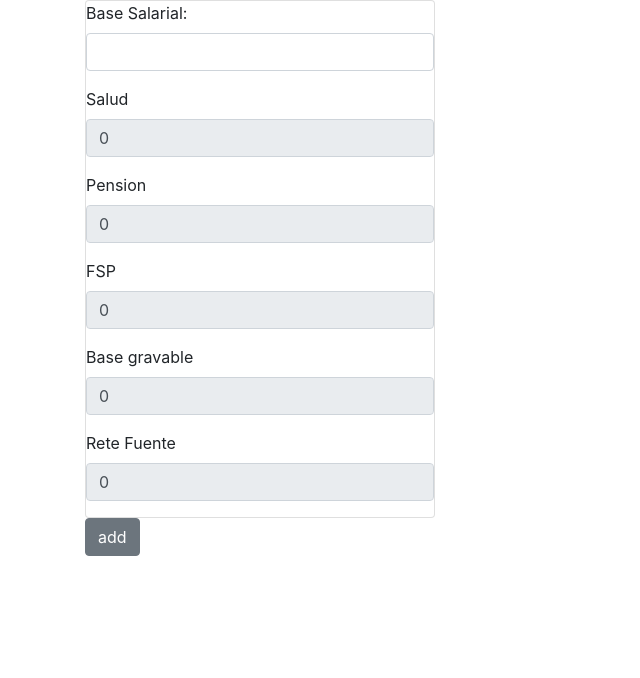
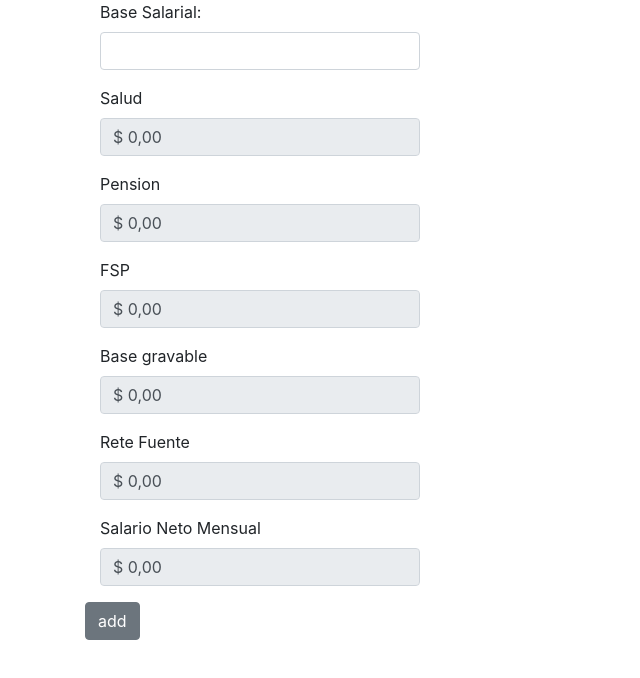
Before and after one commit to dnlgmzddr/salary-calc-simple, a React (Create React App) app: page / in a window 1280 px wide. Shown: the top 678 px of the page, without its empty margins (0-640 px from the left). Built offline with nearby package versions, Linux system fonts and the light colour scheme.

Commit message:
Fix RETE fuente calculation, add formating.
Add extra logging messages.

```diff
--- a/src/App.js
+++ b/src/App.js
@@ -32,7 +32,7 @@ class App extends Component {
                 <Row>
                 {
                     this.state.calculators.map((calc, index) => {
-                       return <Col xs="4" index={index} key={index}> <SalaryCalculator></SalaryCalculator> </Col>
+                       return <Col xs="12" sm="6" md="4" index={index} key={index}> <SalaryCalculator></SalaryCalculator> </Col>
                     })}
                 </Row>
                 <Button onClick={this.addCalc}>add</Button>
--- a/src/calculator/IncomeTaxCalculator.js
+++ b/src/calculator/IncomeTaxCalculator.js
@@ -1,18 +1,46 @@
-import {UVT} from "../constants";
+import { UVT } from "../constants";
+
+function getIncomeTax(taxBase) {
 
 
-function getIncomeTax(taxBase) {
     const uvtSalary = taxBase / UVT;
-    return getTaxInUVT(uvtSalary) * UVT;
+
+    console.log(`salary in uvt::${uvtSalary}`);
+    console.log(`salary in uvt::${fixNumber(uvtSalary)}`);
+
+    return getTaxInUVT(uvtSalary,taxBase) * UVT;
 
 
 }
 
+
+function fixNumber(number){
+    return Math.round((number + 0.00001) * 100) / 100;
+}
+
 function getTaxInUVT(uvtSalary) {
-    if (uvtSalary > 0 && uvtSalary <= 95) return 0;
-    if (uvtSalary > 95 && uvtSalary <= 150) return (uvtSalary - 95) * 0.19;
-    if (uvtSalary > 150 && uvtSalary <= 360) return ((uvtSalary - 150) * 0.19) + 10;
-    if (uvtSalary > 360) return ((uvtSalary - 360) * 0.33) + 69;
+    if (uvtSalary > 0 && uvtSalary <= 95)
+    {
+        console.log(`bracket::0 - 95`);
+        return 0;
+    }
+    if (uvtSalary > 95 && uvtSalary <= 150)
+    {
+        console.log(`bracket::95 - 150`);
+        return (uvtSalary - 95) * 0.19;
+    }
+    if (uvtSalary > 150 && uvtSalary <= 360)
+    {
+        console.log(`bracket::150 - 360`);
+
+        return ((uvtSalary - 150) * 0.28) + 10;
+    }
+    if (uvtSalary > 360)
+    {
+        console.log(`bracket::360 - inf`);
+        return ((uvtSalary - 360) * 0.33) + 69;
+    }
+
 }
 
 export default {getIncomeTax}
--- a/src/calculator/SalaryCalculator.js
+++ b/src/calculator/SalaryCalculator.js
@@ -1,8 +1,8 @@
 import React from "react";
 import { MINIMUM_MONTHLY_WAGE } from '../constants';
 import incomeTaxCalculator from './IncomeTaxCalculator';
-import {Card, Form, FormGroup, Label, Input} from "reactstrap";
-console.log(MINIMUM_MONTHLY_WAGE);
+import {Container, Form, FormGroup, Label, Input} from "reactstrap";
+
 
 
 export default class SalaryCalculator extends React.Component {
@@ -18,7 +18,8 @@ export default class SalaryCalculator extends React.Component {
             pension: 0,
             FSP: 0,
             taxBase: 0,
-            incomeTax: 0
+            incomeTax: 0,
+            netMonthlySalary: 0
         };
 
         this.handleChangeOnBase = this.handleChangeOnBase.bind(this);
@@ -41,6 +42,8 @@ export default class SalaryCalculator extends React.Component {
 
 
         const incomeTax = incomeTaxCalculator.getIncomeTax(taxBase);
+        const netMonthlySalary = grossSalary - incomeTax;
+
 
         this.setState({
             salary: salaryBase,
@@ -48,7 +51,8 @@ export default class SalaryCalculator extends React.Component {
             pension: pension,
             FSP: fsp,
             taxBase: taxBase,
-            incomeTax: incomeTax
+            incomeTax: incomeTax,
+            netMonthlySalary: netMonthlySalary
         });
     }
 
@@ -63,7 +67,7 @@ export default class SalaryCalculator extends React.Component {
 
     render() {
         return (
-            <Card>
+            <Container>
                 <Form onSubmit={this.handleSubmit}>
 
 
@@ -80,26 +84,30 @@ export default class SalaryCalculator extends React.Component {
                     </FormGroup>
                     <FormGroup>
                         <Label>Salud</Label>
-                        <Input type="text" readOnly value={this.state.health}/>
+                        <Input type="text" readOnly value={new Intl.NumberFormat('es-CO', { style: 'currency', currency: 'COP' }).format(this.state.health)}/>
                     </FormGroup>
                     <FormGroup>
                         <Label>Pension</Label>
-                        <Input type="text" readOnly value={this.state.pension}/>
+                        <Input type="text" readOnly value={new Intl.NumberFormat('es-CO', { style: 'currency', currency: 'COP' }).format(this.state.pension)}/>
                     </FormGroup>
                     <FormGroup>
                         <Label>FSP</Label>
-                        <Input type="text" readOnly value={this.state.FSP}/>
+                        <Input type="text" readOnly value={new Intl.NumberFormat('es-CO', { style: 'currency', currency: 'COP' }).format(this.state.FSP)}/>
                     </FormGroup>
                     <FormGroup>
                         <Label>Base gravable</Label>
-                        <Input type="text" readOnly value={this.state.taxBase}/>
+                        <Input type="text" readOnly value={new Intl.NumberFormat('es-CO', { style: 'currency', currency: 'COP' }).format(this.state.taxBase)}/>
                     </FormGroup>
                     <FormGroup>
                         <Label>Rete Fuente</Label>
-                        <Input type="text" readOnly value={this.state.incomeTax}/>
+                        <Input type="text" readOnly value={new Intl.NumberFormat('es-CO', { style: 'currency', currency: 'COP' }).format(this.state.incomeTax)}/>
+                    </FormGroup>
+                    <FormGroup>
+                        <Label>Salario Neto Mensual</Label>
+                        <Input type="text" readOnly value={new Intl.NumberFormat('es-CO', { style: 'currency', currency: 'COP' }).format(this.state.netMonthlySalary)}/>
                     </FormGroup>
                 </Form>
-            </Card>
+            </Container>
         );
     }
 }
```
Also changed, not shown: 1 other file (tests, documents, lock files or other folders).
